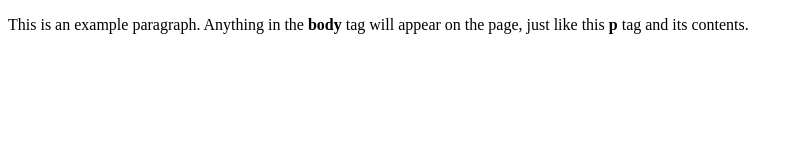
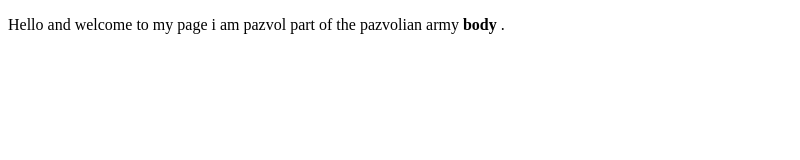
Before and after one commit to Pazvol1/Pazvol1.github.io, a plain HTML site: page index.html in a window 1280 px wide. Shown: the whole page, without its empty margins (0-800 px from the left). Drawn offline with Linux system fonts and the light colour scheme.

Commit message:
Update index.html

```diff
--- a/index.html
+++ b/index.html
@@ -4,6 +4,6 @@
     <title>This is the title of the webpage!</title>
   </head>
   <body>
-    <p>This is an example paragraph. Anything in the <strong>body</strong> tag will appear on the page, just like this <strong>p</strong> tag and its contents.</p>
+    <p>Hello and welcome to my page i am pazvol part of the pazvolian army <strong>body</strong> .</p>
   </body>
 </html>
```
